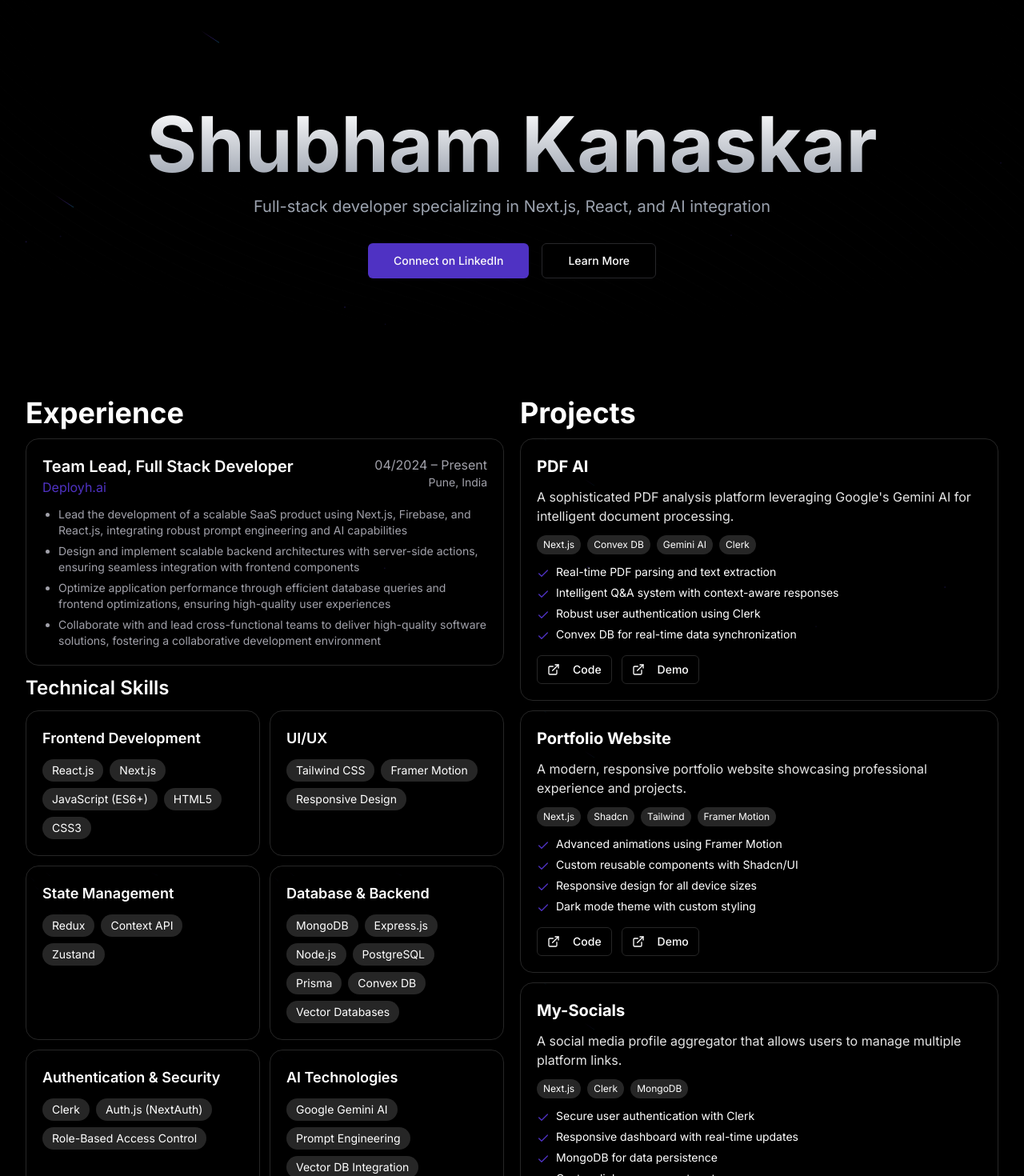
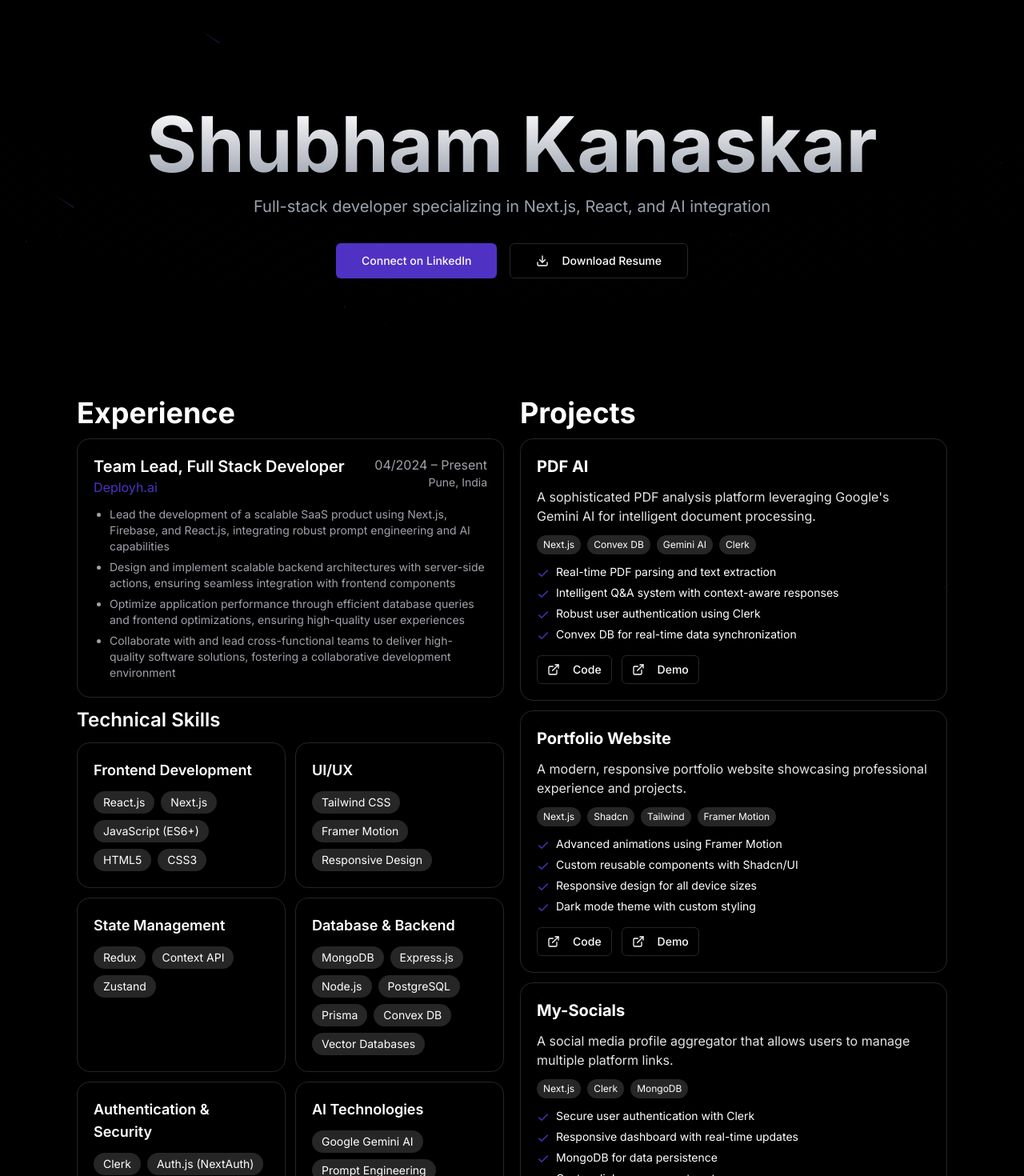
Before and after one commit to Shubhamkanskar/shubhamnewportFolio, a Next.js app: page / in a window 1280 px wide. Shown: the top 1470 px of the page at 80% size. Built offline with nearby package versions, Linux system fonts and the light colour scheme.

Commit message:
added download resume button and some small ui changes 🤖

```diff
--- a/app/page.tsx
+++ b/app/page.tsx
@@ -7,12 +7,14 @@ export default function Home() {
   return (
     <main className="min-h-screen bg-black text-white w-full overflow-hidden">
       <HeroSection />
-      <div className="flex flex-col md:flex-row gap-2 px-4 sm:px-6 md:px-8 max-w-screen-2xl mx-auto w-full mt-0">
-        <div className="w-full md:w-1/2 md:pr-1.5">
-          <ExperienceSection />
-        </div>
-        <div className="w-full md:w-1/2 md:pl-1.5">
-          <ProjectsSection />
+      <div className="container mx-auto max-w-6xl px-4 sm:px-6 lg:px-8 mt-0">
+        <div className="flex flex-col md:flex-row gap-2 w-full">
+          <div className="w-full md:w-1/2 md:pr-1.5">
+            <ExperienceSection />
+          </div>
+          <div className="w-full md:w-1/2 md:pl-1.5">
+            <ProjectsSection />
+          </div>
         </div>
       </div>
 
--- a/components/contact-section.tsx
+++ b/components/contact-section.tsx
@@ -52,7 +52,7 @@ export function ContactSection() {
         />
       </div>
 
-      <div className="container mx-auto relative z-10">
+      <div className="container mx-auto max-w-6xl px-4 sm:px-6 lg:px-8 relative z-10">
         <h2 className="text-2xl sm:text-3xl md:text-4xl font-bold text-center mb-6 sm:mb-8">
           Get In Touch
         </h2>
--- a/components/experience-section.tsx
+++ b/components/experience-section.tsx
@@ -4,7 +4,7 @@ import { CardSpotlightWithBeams } from "@/components/ui/card-spotlight-with-beam
 
 export function ExperienceSection() {
   return (
-    <section id="experience" className="py-3 sm:py-4 bg-black">
+    <section id="experience" className="py-3 sm:py-4 bg-black w-full">
       <h2 className="text-2xl sm:text-3xl md:text-4xl font-bold mb-3">
         Experience
       </h2>
--- a/components/hero-section.tsx
+++ b/components/hero-section.tsx
@@ -2,13 +2,17 @@
 
 import { Button } from "@/components/ui/button";
 import { BackgroundBeams } from "@/components/ui/background-beams";
+import { Download } from "lucide-react";
 
 export function HeroSection() {
-  const scrollToAbout = () => {
-    const aboutSection = document.getElementById("about");
-    if (aboutSection) {
-      aboutSection.scrollIntoView({ behavior: "smooth" });
-    }
+  const downloadResume = () => {
+    // Create a link element
+    const link = document.createElement("a");
+    link.href = "/Shubham_Kanaskar_Resume.pdf";
+    link.download = "Shubham_Kanaskar_Resume.pdf";
+    document.body.appendChild(link);
+    link.click();
+    document.body.removeChild(link);
   };
 
   return (
@@ -16,7 +20,8 @@ export function HeroSection() {
       id="home"
       className="min-h-[60vh] w-full flex flex-col items-center justify-center py-12 sm:py-16 overflow-hidden relative"
     >
-      <div className="flex flex-col items-center justify-center gap-4 relative z-20 px-4 sm:px-6 text-center">
+      <div className="container mx-auto max-w-6xl px-4 sm:px-6 lg:px-8">
+        <div className="flex flex-col items-center justify-center gap-4 relative z-20 text-center">
           <h1 className="text-4xl sm:text-5xl md:text-7xl lg:text-8xl font-bold bg-clip-text text-transparent bg-gradient-to-b from-white to-gray-400">
             Shubham Kanaskar
           </h1>
@@ -42,10 +47,12 @@ export function HeroSection() {
               variant="outline"
               size="lg"
               className="w-full sm:w-auto"
-            onClick={scrollToAbout}
+              onClick={downloadResume}
             >
-            Learn More
+              <Download className="h-4 w-4 mr-2" />
+              Download Resume
             </Button>
+          </div>
         </div>
       </div>
       <BackgroundBeams />
--- a/components/nav-bar.tsx
+++ b/components/nav-bar.tsx
@@ -1,51 +1,54 @@
-"use client"
+"use client";
 
-import { useState, useEffect } from "react"
-import { cn } from "@/lib/utils"
-import { Button } from "@/components/ui/button"
+import { useState, useEffect } from "react";
+import { cn } from "@/lib/utils";
+import { Button } from "@/components/ui/button";
 
 export function NavBar() {
-  const [activeSection, setActiveSection] = useState("home")
-  const [scrolled, setScrolled] = useState(false)
+  const [activeSection, setActiveSection] = useState("home");
+  const [scrolled, setScrolled] = useState(false);
 
   useEffect(() => {
     const handleScroll = () => {
-      const sections = ["home", "about", "experience", "projects", "contact"]
-      const scrollPosition = window.scrollY + 100
+      const sections = ["home", "experience", "projects", "contact"];
+      const scrollPosition = window.scrollY + 100;
 
       for (const section of sections) {
-        const element = document.getElementById(section)
+        const element = document.getElementById(section);
         if (element) {
-          const { offsetTop, offsetHeight } = element
-          if (scrollPosition >= offsetTop && scrollPosition < offsetTop + offsetHeight) {
-            setActiveSection(section)
-            break
+          const { offsetTop, offsetHeight } = element;
+          if (
+            scrollPosition >= offsetTop &&
+            scrollPosition < offsetTop + offsetHeight
+          ) {
+            setActiveSection(section);
+            break;
           }
         }
       }
 
-      setScrolled(window.scrollY > 20)
-    }
+      setScrolled(window.scrollY > 20);
+    };
 
-    window.addEventListener("scroll", handleScroll)
-    return () => window.removeEventListener("scroll", handleScroll)
-  }, [])
+    window.addEventListener("scroll", handleScroll);
+    return () => window.removeEventListener("scroll", handleScroll);
+  }, []);
 
   const scrollToSection = (sectionId: string) => {
-    const section = document.getElementById(sectionId)
+    const section = document.getElementById(sectionId);
     if (section) {
       window.scrollTo({
         top: section.offsetTop - 80,
         behavior: "smooth",
-      })
+      });
     }
-  }
+  };
 
   return (
     <nav
       className={cn(
         "fixed top-0 left-0 right-0 z-50 transition-all duration-300 py-4",
-        scrolled ? "bg-black/80 backdrop-blur-md shadow-md" : "bg-transparent",
+        scrolled ? "bg-black/80 backdrop-blur-md shadow-md" : "bg-transparent"
       )}
     >
       <div className="container mx-auto flex justify-between items-center">
@@ -53,7 +56,6 @@ export function NavBar() {
         <div className="flex space-x-1">
           {[
             { id: "home", label: "Home" },
-            { id: "about", label: "About" },
             { id: "experience", label: "Experience" },
             { id: "projects", label: "Projects" },
             { id: "contact", label: "Contact" },
@@ -61,7 +63,12 @@ export function NavBar() {
             <Button
               key={item.id}
               variant="ghost"
-              className={cn("px-3 py-2", activeSection === item.id ? "text-primary" : "text-muted-foreground")}
+              className={cn(
+                "px-3 py-2",
+                activeSection === item.id
+                  ? "text-primary"
+                  : "text-muted-foreground"
+              )}
               onClick={() => scrollToSection(item.id)}
             >
               {item.label}
@@ -70,5 +77,5 @@ export function NavBar() {
         </div>
       </div>
     </nav>
-  )
+  );
 }
--- a/components/projects-section.tsx
+++ b/components/projects-section.tsx
@@ -6,7 +6,7 @@ import { Button } from "@/components/ui/button";
 
 export function ProjectsSection() {
   return (
-    <section id="projects" className="py-3 sm:py-4 bg-black">
+    <section id="projects" className="py-3 sm:py-4 bg-black w-full">
       <h2 className="text-2xl sm:text-3xl md:text-4xl font-bold mb-3">
         Projects
       </h2>
```
Also changed, not shown: 1 other file (tests, documents, lock files or other folders). Lines whose indentation alone changed are shown as unchanged.
